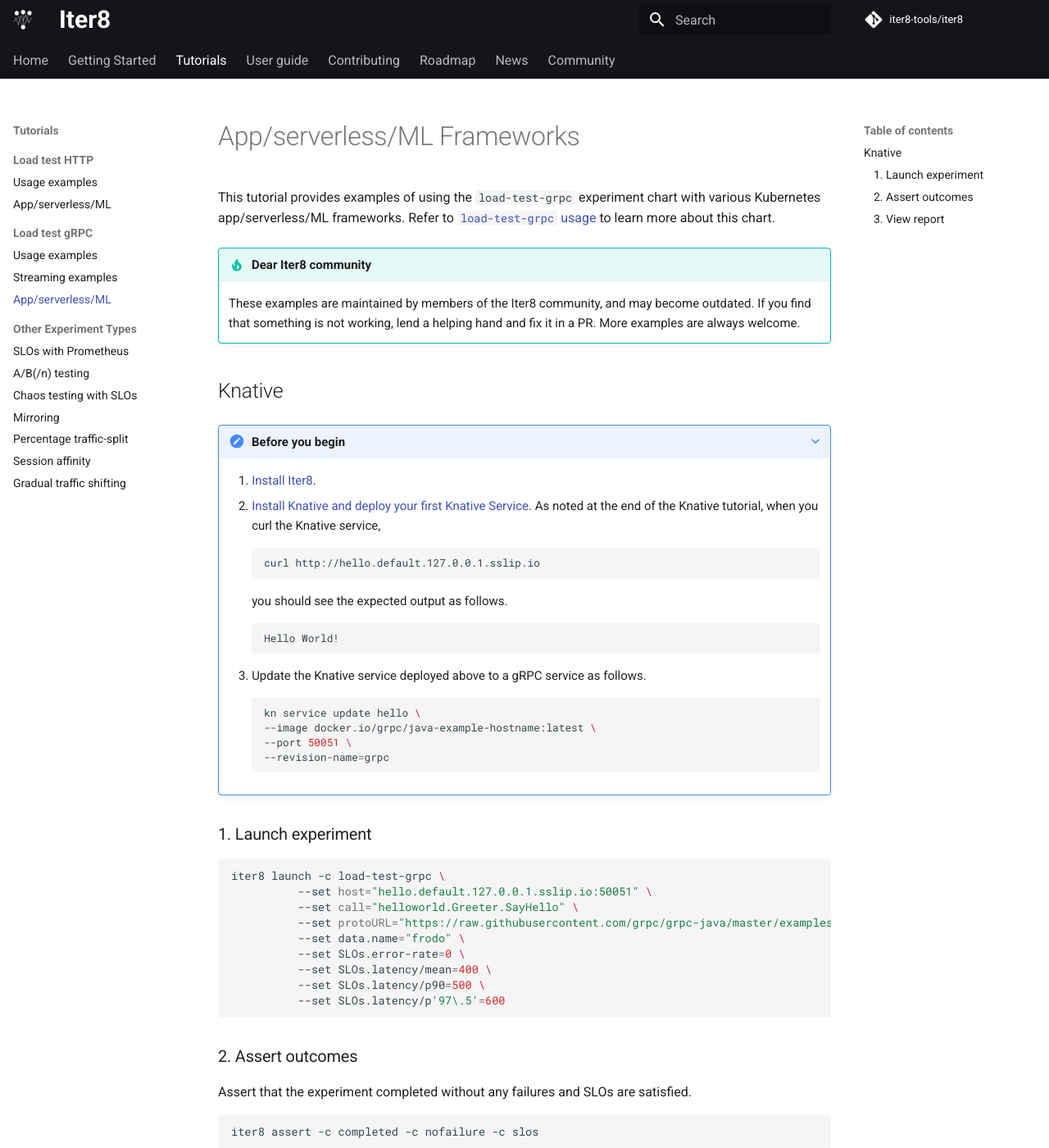
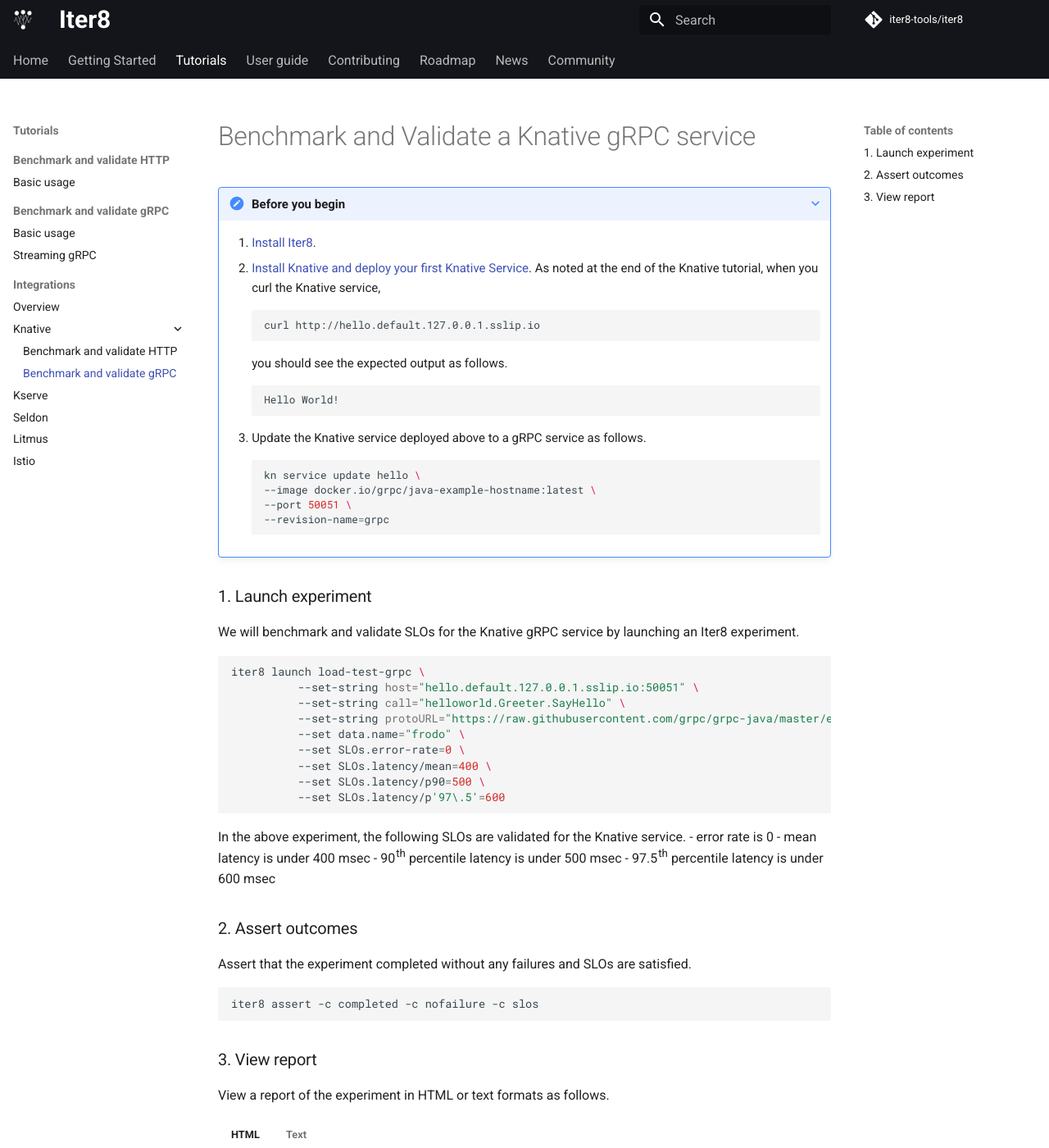
Before and after one commit to iter8-tools/docs, an MkDocs documentation site: the page built from docs/tutorials/integrations/knative/load-test-grpc.md, in a window 1280 px wide and 1400 px high. Shown: the whole window at 82% size. Built offline with MkDocs 1.6.1 and Material for MkDocs 9.7.7, drawn with Linux system fonts in a browser that asks for light colours; comment, search, counter and statistics services are not loaded; the version menu is left out.

Commit message:
fixing integrations
Signed-off-by: Srinivasan Parthasarathy <spartha@us.ibm.com>

````diff
--- a/docs/tutorials/load-test-grpc/appserverlessml.md
+++ b/docs/tutorials/integrations/knative/load-test-grpc.md
@@ -2,18 +2,10 @@
 template: main.html
 ---
 
-# App/serverless/ML Frameworks
-
-This tutorial provides examples of using the `load-test-grpc` experiment chart with various Kubernetes app/serverless/ML frameworks. Refer to [`load-test-grpc` usage](usage.md) to learn more about this chart.
-
-!!! tip "Dear Iter8 community"
-
-    These examples are maintained by members of the Iter8 community, and may become outdated. If you find that something is not working, lend a helping hand and fix it in a PR. More examples are always welcome.
-
-## Knative
+# Benchmark and Validate a Knative gRPC service
 
 ???+ note "Before you begin"
-    1. [Install Iter8](../../getting-started/install.md).
+    1. [Install Iter8](../../../getting-started/install.md).
     2. [Install Knative and deploy your first Knative Service](https://knative.dev/docs/getting-started/first-service/). As noted at the end of the Knative tutorial, when you curl the Knative service,
     ```shell
     curl http://hello.default.127.0.0.1.sslip.io
@@ -31,17 +23,25 @@
     ```
 
 ### 1. Launch experiment
+We will benchmark and validate SLOs for the Knative gRPC service by launching an Iter8 experiment.
+
 ```shell
-iter8 launch -c load-test-grpc \
-          --set host="hello.default.127.0.0.1.sslip.io:50051" \
-          --set call="helloworld.Greeter.SayHello" \
-          --set protoURL="https://raw.githubusercontent.com/grpc/grpc-java/master/examples/example-hostname/src/main/proto/helloworld/helloworld.proto"
+iter8 launch load-test-grpc \
+          --set-string host="hello.default.127.0.0.1.sslip.io:50051" \
+          --set-string call="helloworld.Greeter.SayHello" \
+          --set-string protoURL="https://raw.githubusercontent.com/grpc/grpc-java/master/examples/example-hostname/src/main/proto/helloworld/helloworld.proto"
           --set data.name="frodo" \
           --set SLOs.error-rate=0 \
           --set SLOs.latency/mean=400 \
           --set SLOs.latency/p90=500 \
           --set SLOs.latency/p'97\.5'=600
 ```
+
+In the above experiment, the following SLOs are validated for the Knative service.
+- error rate is 0
+- mean latency is under 400 msec
+- 90th percentile latency is under 500 msec
+- 97.5th percentile latency is under 600 msec
 
 ### 2. Assert outcomes
 Assert that the experiment completed without any failures and SLOs are satisfied.
--- a/mkdocs.yml
+++ b/mkdocs.yml
@@ -51,10 +51,10 @@
       'tutorials/load-test-http/loadcharacteristics.md': 'tutorials/load-test-http/usage.md'
       'tutorials/load-test-http/payload.md': 'tutorials/load-test-http/usage.md'
       'tutorials/load-test-http/metricsandslos.md': 'tutorials/load-test-http/usage.md'
-      'tutorials/load-test/community/knative/loadtest.md': 'tutorials/load-test-http/appserverlessml.md'
+      'tutorials/load-test/community/knative/loadtest.md': 'tutorials/integrations/knative/load-test-http.md'
       'tutorials/load-test-grpc/overview.md': 'tutorials/load-test-grpc/usage.md'
       'tutorials/load-test-grpc/unary.md': 'tutorials/load-test-grpc/usage.md'
-      'tutorials/load-test-grpc/community/knative/loadtest.md': 'tutorials/load-test-grpc/appserverlessml.md'
+      'tutorials/load-test-grpc/community/knative/loadtest.md': 'tutorials/integrations/knative/load-test-grpc.md'
 
 # Customization
 extra:
@@ -131,21 +131,28 @@
   - Install Iter8: getting-started/install.md
   - Get help: getting-started/help.md
 - Tutorials:
-  - Load test HTTP:
-    - Usage examples: tutorials/load-test-http/usage.md
-    - App/serverless/ML: tutorials/load-test-http/appserverlessml.md
-  - Load test gRPC:
-    - Usage examples: tutorials/load-test-grpc/usage.md
-    - Streaming examples: tutorials/load-test-grpc/streaming.md
-    - App/serverless/ML: tutorials/load-test-grpc/appserverlessml.md
-  - Other Experiment Types:
-    - SLOs with Prometheus: tutorials/slos-with-prometheus.md
-    - A/B(/n) testing: tutorials/abn.md
-    - Chaos testing with SLOs: tutorials/chaos.md
-    - Mirroring: tutorials/mirroring.md
-    - Percentage traffic-split: tutorials/traffic-percent.md
-    - Session affinity: tutorials/session-affinity.md
-    - Gradual traffic shifting: tutorials/gradual-traffic-shifting.md
+  - Benchmark and validate HTTP:
+    - Basic usage: tutorials/load-test-http/usage.md
+  - Benchmark and validate gRPC:
+    - Basic usage: tutorials/load-test-grpc/usage.md
+    - Streaming gRPC: tutorials/load-test-grpc/streaming.md
+  - Integrations:
+    - Overview: tutorials/integrations/overview.md
+    - Knative:
+      - Benchmark and validate HTTP: tutorials/integrations/knative/load-test-http.md
+      - Benchmark and validate gRPC: tutorials/integrations/knative/load-test-grpc.md
+    - Kserve: tutorials/integrations/kserve.md
+    - Seldon: tutorials/integrations/seldon.md
+    - Litmus: tutorials/integrations/litmus.md
+    - Istio: tutorials/integrations/istio.md
+  # - Other Experiment Types:
+  #   - SLOs with Prometheus: tutorials/slos-with-prometheus.md
+  #   - A/B(/n) testing: tutorials/abn.md
+  #   - Chaos testing with SLOs: tutorials/chaos.md
+  #   - Mirroring: tutorials/mirroring.md
+  #   - Percentage traffic-split: tutorials/traffic-percent.md
+  #   - Session affinity: tutorials/session-affinity.md
+  #   - Gradual traffic shifting: tutorials/gradual-traffic-shifting.md
 - User guide:
   - Commands:
     - iter8: user-guide/commands/iter8.md
````
Also changed, not shown: docs/tutorials/integrations/istio.md (added, +11 -0 lines), docs/tutorials/integrations/knative/load-test-http.md (renamed from docs/tutorials/load-test-http/appserverlessml.md, +11 -11 lines), docs/tutorials/integrations/kserve.md (added, +11 -0 lines), docs/tutorials/integrations/linkerd.md (added, +7 -0 lines), docs/tutorials/integrations/litmus.md (added, +7 -0 lines), docs/tutorials/integrations/overview.md (added, +12 -0 lines), docs/tutorials/integrations/seldon.md (added, +8 -0 lines).
